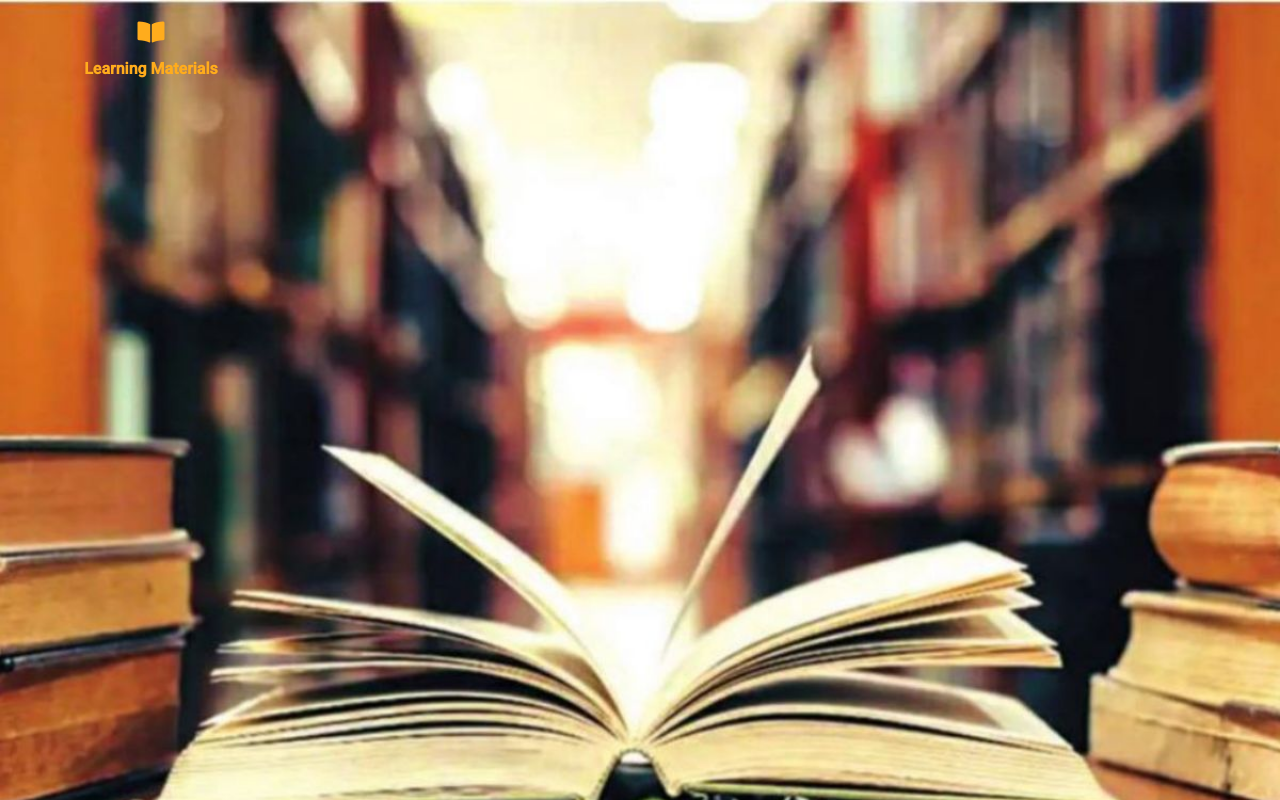
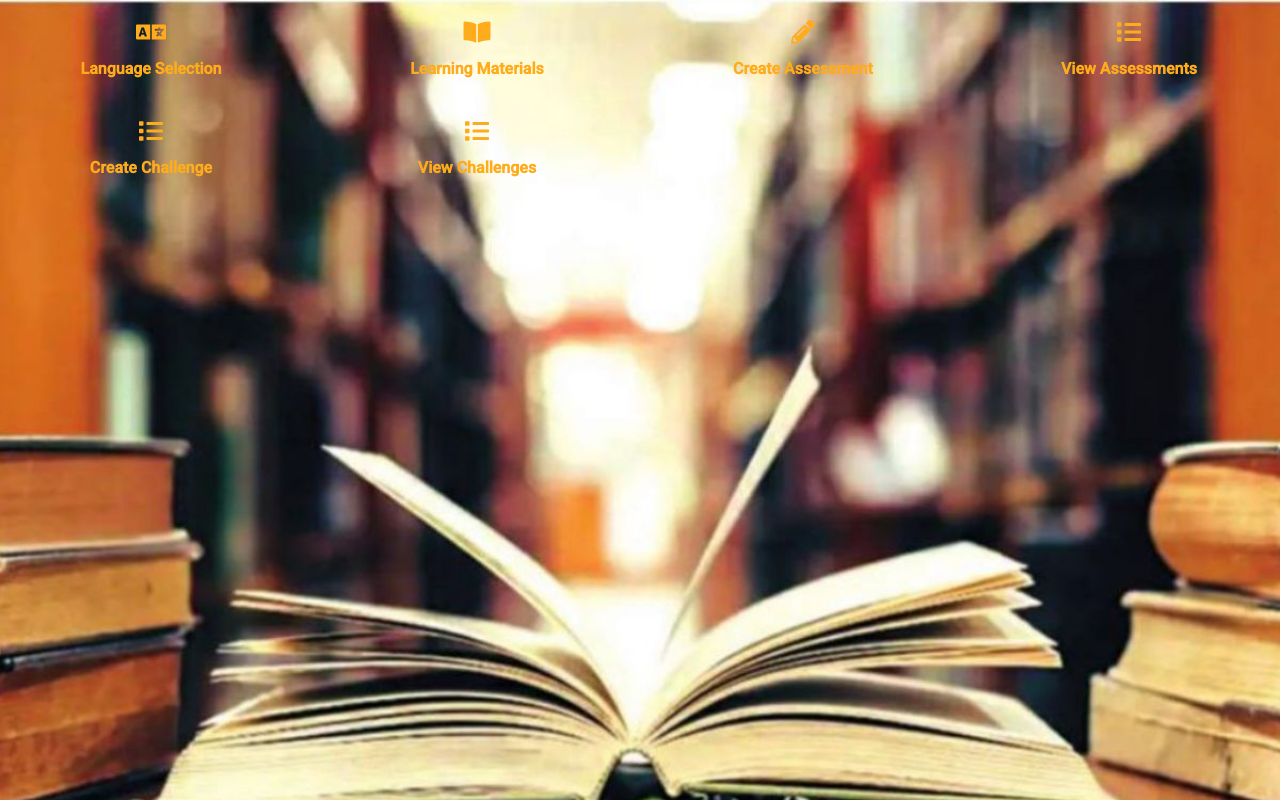
Before and after one commit to AshwiniKhandagale/-Language_Learning_Platform, an Angular app in the folder language-learning-platform-frontend/: page /dashboard in a window 1280 px wide. Built offline with nearby package versions, Linux system fonts and the light colour scheme.

Commit message:
commited final

```diff
--- a/language-learning-platform-frontend/src/app/app-learning-materials/app-learning-materials.component.html
+++ b/language-learning-platform-frontend/src/app/app-learning-materials/app-learning-materials.component.html
@@ -1,4 +1,4 @@
-<div class="container mt-3" *ngIf="userType == 'admin'">
+<div class="container mt-3" >
   <h2>Add Learning Materials</h2>
   <form [formGroup]="materialsForm" (ngSubmit)="submitMaterials()">
     <div class="form-group">
--- a/language-learning-platform-frontend/src/app/dashboard/dashboard.component.html
+++ b/language-learning-platform-frontend/src/app/dashboard/dashboard.component.html
@@ -38,7 +38,7 @@
 
 <div class="dashboard-container d-flex flex-column min-vh-100">
 <div class="row">
-  <div class="col-md-3"  *ngIf="userType == 'admin'">
+  <div class="col-md-3"  >
     <div class="icon-container">
       <a routerLink="/language-selection">
         <i class="fas fa-language fab-icon"></i>
@@ -54,7 +54,7 @@
       </a>
     </div>
   </div>
-  <div class="col-md-3" *ngIf="userType == 'user'">
+  <div class="col-md-3" >
     <div class="icon-container">
       <a routerLink="/create-assessment">
         <i class="fas fa-pencil-alt fab-icon"></i>
@@ -62,7 +62,7 @@
       </a>
     </div>
   </div>
-  <div class="col-md-3" *ngIf="userType == 'user'">
+  <div class="col-md-3">
     <div class="icon-container">
       <a routerLink="/view-assessments">
         <i class="fas fa-list fab-icon"></i>
@@ -72,7 +72,7 @@
   </div>
 </div>
 <div class="row">
-  <div class="col-md-3" *ngIf="userType == 'user'">
+  <div class="col-md-3" >
     <div class="icon-container">
       <a routerLink="/create-challenge">
         <i class="fas fa-list fab-icon"></i>
@@ -80,7 +80,7 @@
       </a>
     </div>
   </div>
-  <div class="col-md-3" *ngIf="userType == 'user'">
+  <div class="col-md-3" >
     <div class="icon-container">
       <a routerLink="/view-challenges">
         <i class="fas fa-list fab-icon"></i>
```
Also changed, not shown: 1 other file (tests, documents, lock files or other folders).
